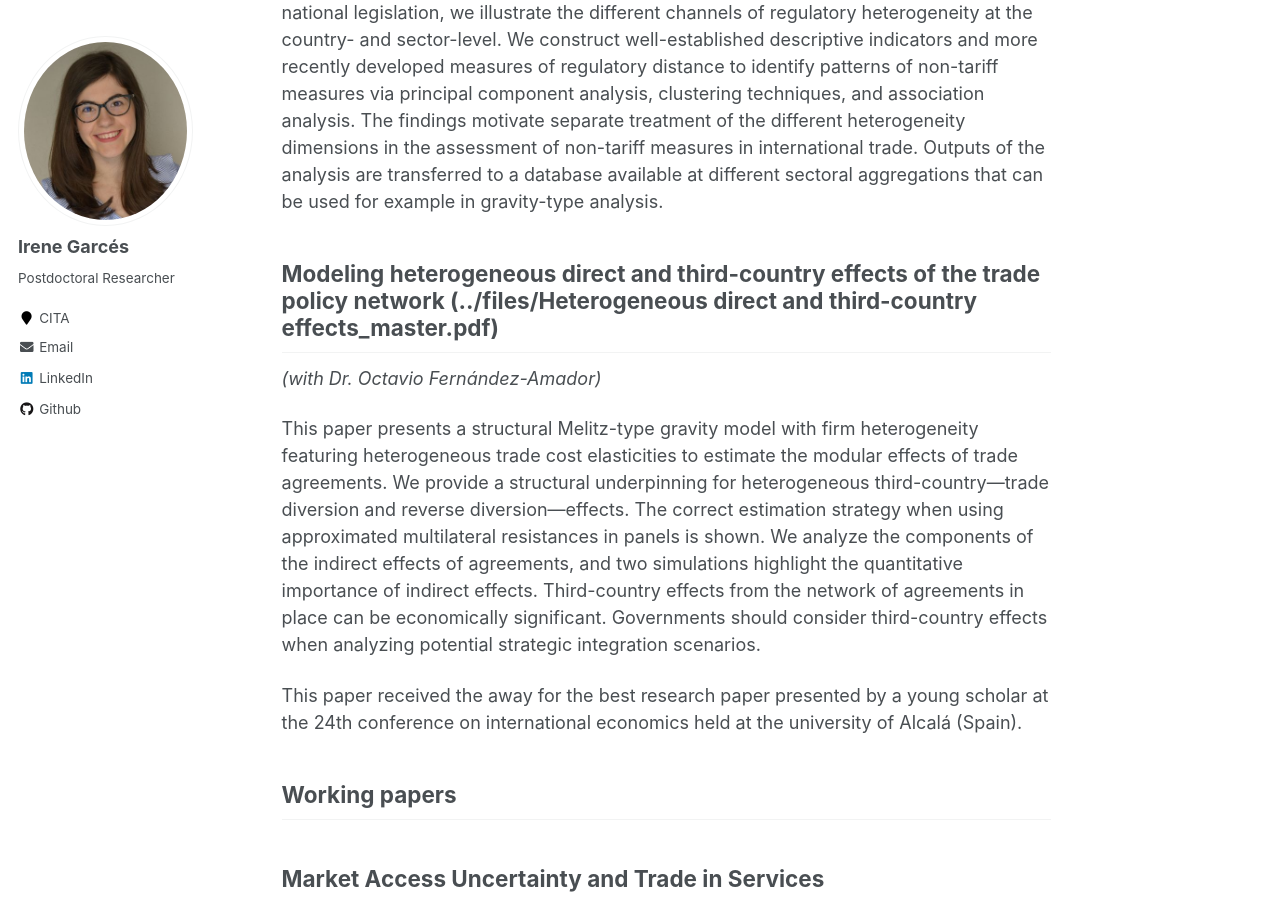
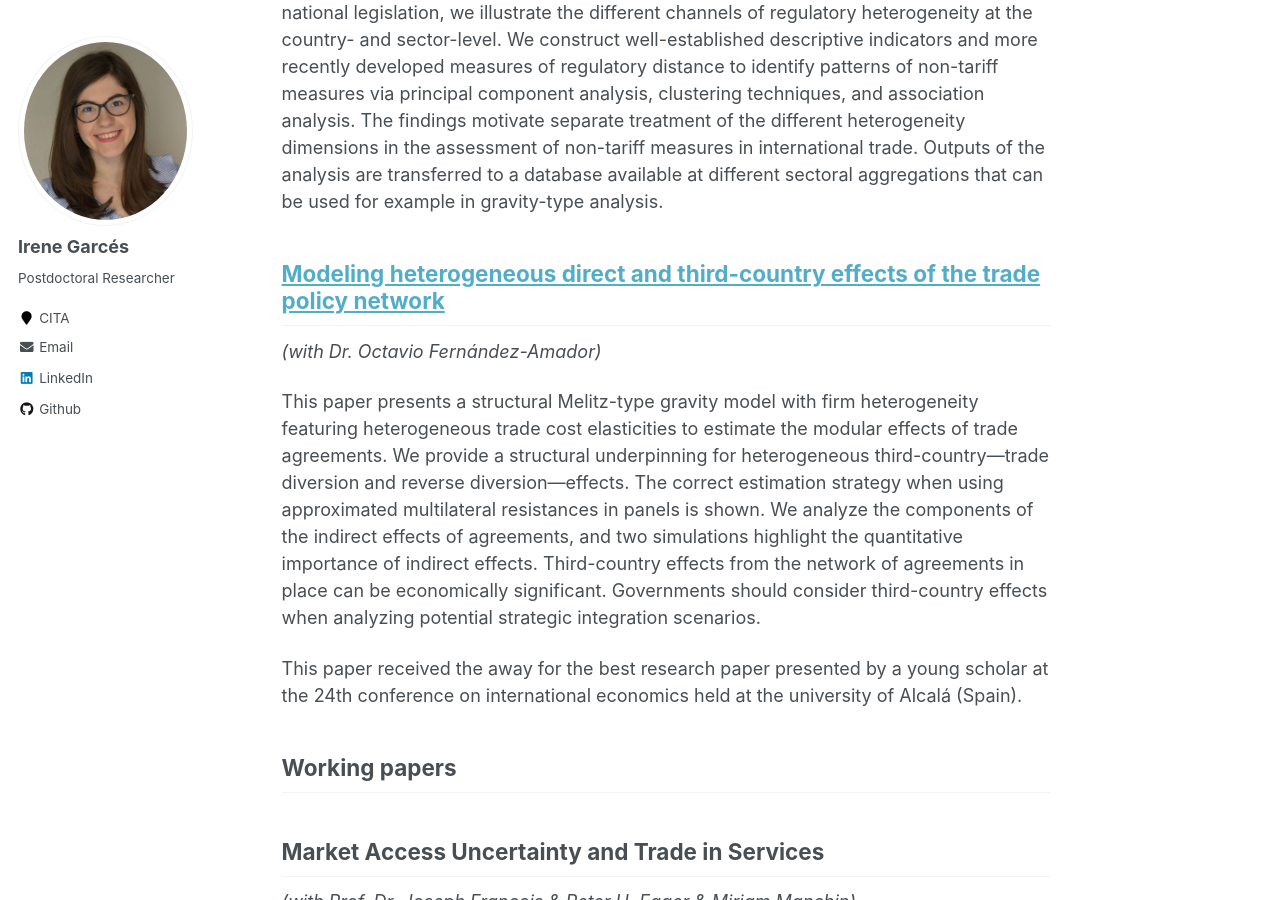
Before and after one commit to IreneGarces/irenegarces.github.io, a Jekyll site: the page built from _pages/research.md, in a window 1280 px wide and 900 px high, scrolled down 888 px. Built offline with Jekyll 4.4.1, drawn with Linux system fonts in a browser that asks for light colours.

Commit message:
Update research.md

```diff
--- a/_pages/research.md
+++ b/_pages/research.md
@@ -32,7 +32,7 @@ heterogeneity with respect to the intensity, coverage, and structure of regulati
 Enabled by detailed product-level regulatory data based on coded reviews of national legislation, we illustrate the different channels of regulatory heterogeneity
 at the country- and sector-level. We construct well-established descriptive indicators and more recently developed measures of regulatory distance to identify patterns of non-tariff measures via principal component analysis, clustering techniques, and association analysis. The findings motivate separate treatment of the different heterogeneity dimensions in  the assessment of non-tariff measures in international trade. Outputs of the analysis are transferred to a database available at different sectoral aggregations that can be used for example in gravity-type analysis.
 
-## Modeling heterogeneous direct and third-country effects of the trade policy network (../files/Heterogeneous direct and third-country effects_master.pdf)
+## [Modeling heterogeneous direct and third-country effects of the trade policy network](../files/Heterogeneous direct and third-country effects_master.pdf)
 *(with Dr. Octavio Fernández-Amador)*
 
 This paper presents a structural Melitz-type gravity model with firm heterogeneity featuring heterogeneous trade cost elasticities to estimate the modular
```
